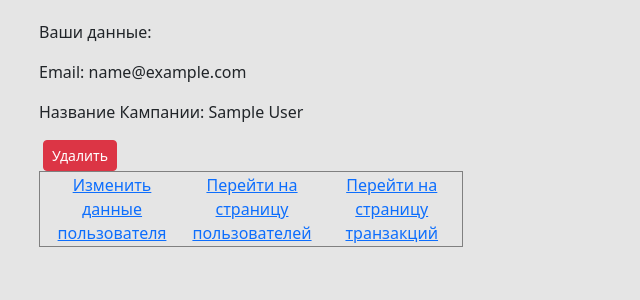
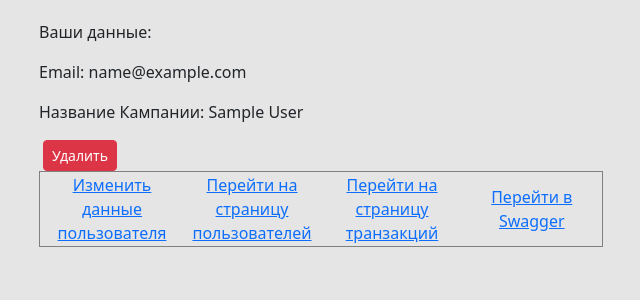
Before and after one commit to Andreilkt/flask_balans_api, a Flask app: page /profile in a window 1280 px wide. Shown: the part 352-652 px from the top of the page, without its empty margins (55-695 px from the left). Run offline with Flask 3, Linux system fonts and the light colour scheme; the visitor is signed in with stand-in values (Sample User, id 1); parts of the project's set-up code (start-up, migrations or seed data) failed here and were passed over.

Commit message:
Добавлена ссылка на сваггер

```diff
--- a/app.py
+++ b/app.py
@@ -23,6 +23,7 @@ app.config["OPENAPI_SWAGGER_UI_URL"] = "https://cdn.jsdelivr.net/npm/swagger-ui-
 db.init_app(app)
 api = Api(app)
 api.register_blueprint(transactionBlueprint)
+
 
 # Add server information to the OpenAPI spec
 # api.spec.options["servers"] = [
--- a/templates/profile.html
+++ b/templates/profile.html
@@ -27,6 +27,7 @@
                     </form>
             <td width="140"><a href="{{url_for ('users') }}">Перейти на страницу пользователей</a></td>
             <td width="140"><a href="{{url_for ('transactions') }}">Перейти на страницу транзакций</a></td>
+            <td width="140"><a href="http://185.65.200.59:8000/swagger-ui">Перейти в Swagger</a></td>
         </tr>
     </table>
 </div>
```
